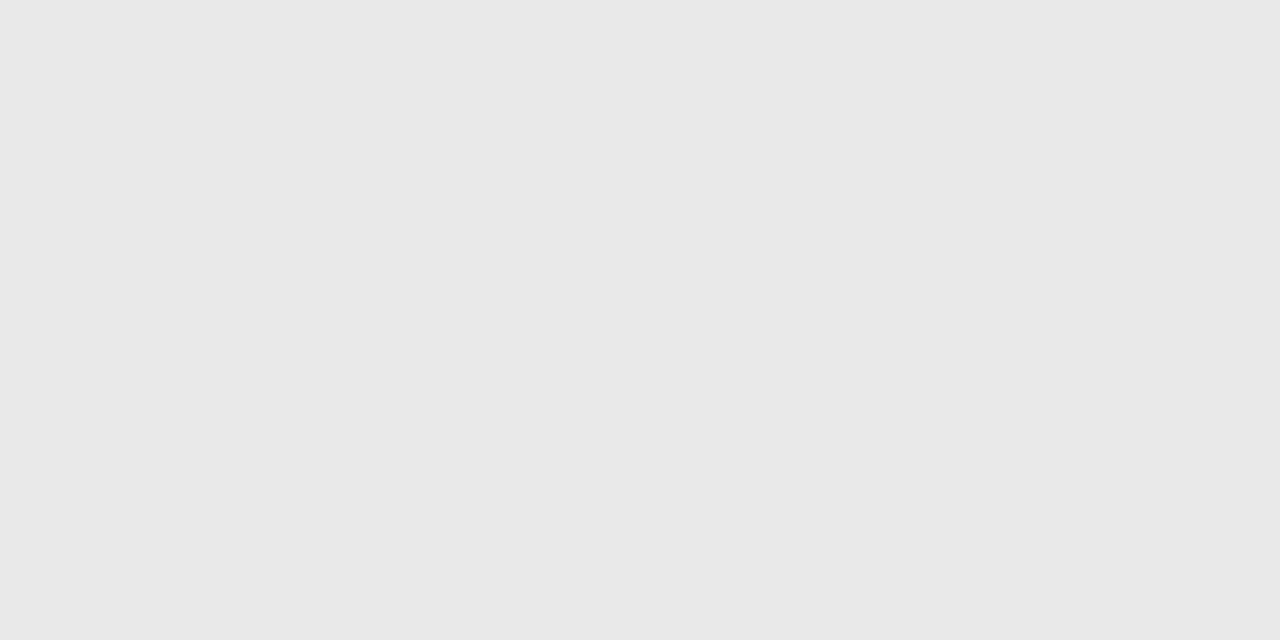
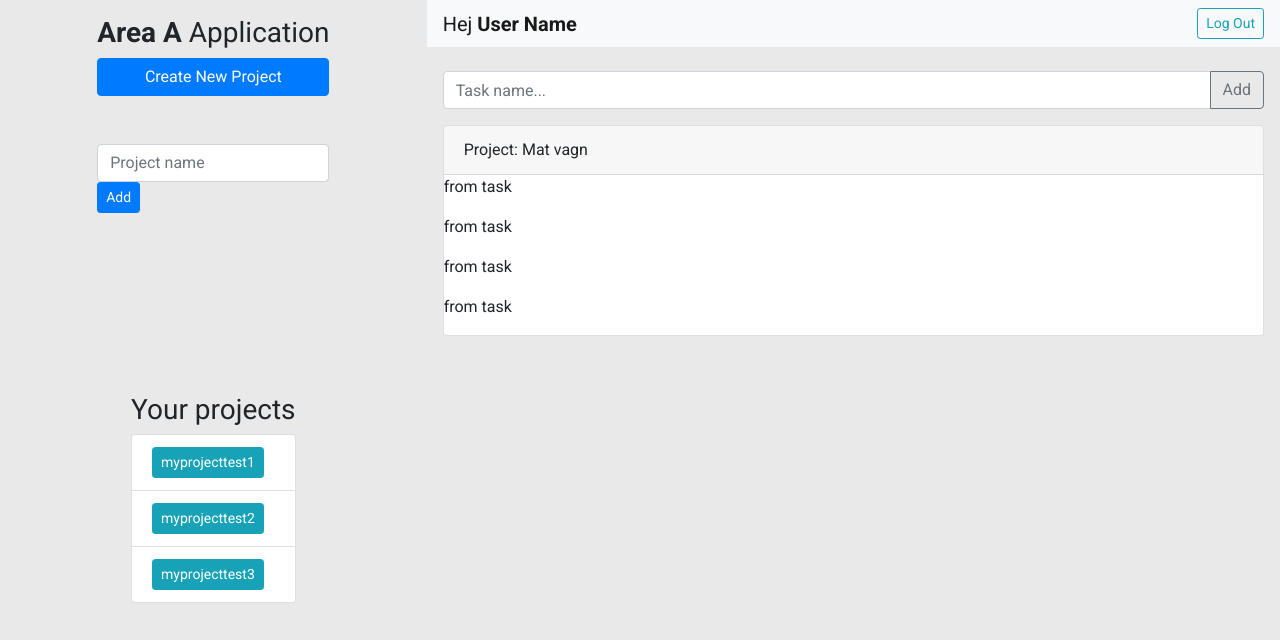
Before and after one commit to rsorianosanchis/projekt_examensarbete_clientside, a React (Create React App) app: page /dashpanel in a window 1280 px wide. Shown: the top 640 px of the page. Built offline with nearby package versions, Linux system fonts and the light colour scheme.

Commit message:
håller på main area components

```diff
--- a/src/App.js
+++ b/src/App.js
@@ -2,7 +2,7 @@ import React from 'react';
 import { BrowserRouter as Router, Route, Switch } from 'react-router-dom';
 import Login from './components/auth/Login';
 import NewAccount from './components/auth/NewAccount';
-import Projects from './components/projects/Projects';
+import DashPanel from './components/layout/DashPanel';
 //
 
 function App() {
@@ -11,7 +11,7 @@ function App() {
       <Switch>
         <Route exact path='/' component={Login} />
         <Route exact path='/new-account' component={NewAccount} />
-        <Route exact path='/projects' component={Projects} />
+        <Route exact path='/dashpanel' component={DashPanel} />
       </Switch>
     </Router>
   );
--- /dev/null
+++ b/src/components/layout/DashPanel.js
@@ -0,0 +1,24 @@
+import React from 'react';
+import SideBar from './SideBar';
+import Header from './Header';
+import FormTask from '../tasks/FormTask';
+import ListTasks from '../tasks/ListTasks';
+
+const DashPanel = () => {
+  return (
+    <div className='container-fluid'>
+      <div className='row'>
+        <aside className='col-4 m-0 p-0'>
+          <SideBar />
+        </aside>
+        <main className='col-8 d-flex flex-column mx-0 px-0'>
+          <Header />
+          <FormTask />
+          <ListTasks />
+        </main>
+      </div>
+    </div>
+  );
+};
+
+export default DashPanel;
--- /dev/null
+++ b/src/components/layout/Header.js
@@ -0,0 +1,16 @@
+import React from 'react';
+
+const Header = () => {
+  return (
+    <nav className='navbar navbar-light bg-light'>
+      <p className='navbar-brand py-0 my-0'>
+        Hej <span className='font-weight-bold'>User Name</span>
+      </p>
+      <a href='#!' className='btn btn-sm btn-outline-info my-2 my-sm-0'>
+        Log Out
+      </a>
+    </nav>
+  );
+};
+
+export default Header;
--- a/src/components/layout/SideBar.js
+++ b/src/components/layout/SideBar.js
@@ -1,5 +1,6 @@
 import React from 'react';
 import NewProject from '../projects/NewProject';
+import ListProjects from '../projects/ListProjects';
 
 const SideBar = () => {
   return (
@@ -11,7 +12,8 @@ const SideBar = () => {
         <NewProject />
       </div>
       <div className=' flex-grow-1'>
-        <h3>Area B</h3>
+        <h3>Your projects</h3>
+        <ListProjects />
       </div>
       <div className=' flex-grow-1'></div>
     </div>
--- /dev/null
+++ b/src/components/projects/ListProjects.js
@@ -0,0 +1,21 @@
+import React from 'react';
+import Project from './Project';
+
+const ListProjects = () => {
+  const projects = [
+    { name: 'myprojecttest1' },
+    { name: 'myprojecttest2' },
+    { name: 'myprojecttest3' }
+  ];
+  return (
+    <div>
+      <ul className='list-group'>
+        {projects.map(project => (
+          <Project key={project.name} project={project} />
+        ))}
+      </ul>
+    </div>
+  );
+};
+
+export default ListProjects;
--- /dev/null
+++ b/src/components/projects/Project.js
@@ -0,0 +1,13 @@
+import React from 'react';
+
+const Project = ({ project }) => {
+  return (
+    <li className='list-group-item'>
+      <button type='button' className='btn btn-sm btn-info'>
+        {project.name}
+      </button>
+    </li>
+  );
+};
+
+export default Project;
--- a/src/components/projects/Projects.js
+++ /dev/null
@@ -1,19 +0,0 @@
-import React from 'react';
-import SideBar from '../layout/SideBar';
-
-const Projects = () => {
-  return (
-    <div className='container-fluid'>
-      <div className='row'>
-        <aside className='col-4 m-0 p-0'>
-          <SideBar />
-        </aside>
-        <main className='col-8'>
-          <h2>main area</h2>
-        </main>
-      </div>
-    </div>
-  );
-};
-
-export default Projects;
--- /dev/null
+++ b/src/components/tasks/FormTask.js
@@ -0,0 +1,42 @@
+import React, { useState } from 'react';
+
+const FormTask = () => {
+  //
+  const [taskname, setTaskName] = useState('');
+  //
+  const handleChange = e => {
+    e.preventDefault();
+    setTaskName(...taskname);
+    setTaskName(e.target.value);
+  };
+
+  const handleSubmit = e => {
+    e.preventDefault();
+
+    console.log('submit');
+  };
+  //
+  return (
+    <div className='mx-3 mt-4 '>
+      <form onSubmit={handleSubmit}>
+        <div className='input-group mb-3'>
+          <input
+            className='form-control'
+            type='text'
+            placeholder='Task name...'
+            name='taskname'
+            value={taskname}
+            onChange={handleChange}
+          />
+          <div className='input-group-append'>
+            <button className='btn btn-outline-secondary' type='submit'>
+              Add
+            </button>
+          </div>
+        </div>
+      </form>
+    </div>
+  );
+};
+
+export default FormTask;
--- /dev/null
+++ b/src/components/tasks/ListTasks.js
@@ -0,0 +1,30 @@
+import React from 'react';
+import Task from './Task';
+
+const ListTasks = () => {
+  const projectTasks = [
+    { taskname: 'Tomates', state: true },
+    { taskname: 'Bread', state: true },
+    { taskname: 'Fisk', state: false },
+    { taskname: 'Potatis', state: true }
+  ];
+  return (
+    <div className='card mx-3'>
+      <div className='card-header'>Project: Mat vagn</div>
+      <ul className='list-group list-group-flush'>
+        {/* <li className='list-group-item'>Cras justo odio</li>
+        <li className='list-group-item'>Dapibus ac facilisis in</li>
+        <li className='list-group-item'>Vestibulum at eros</li> */}
+        {projectTasks.length === 0 ? (
+          <li className='list-group-item-info'>
+            There is not tasks for this project
+          </li>
+        ) : (
+          projectTasks.map(task => <Task key={task.taskname} task={task} />)
+        )}
+      </ul>
+    </div>
+  );
+};
+
+export default ListTasks;
--- /dev/null
+++ b/src/components/tasks/Task.js
@@ -0,0 +1,7 @@
+import React from 'react';
+
+const Task = () => {
+  return <p>from task</p>;
+};
+
+export default Task;
```
